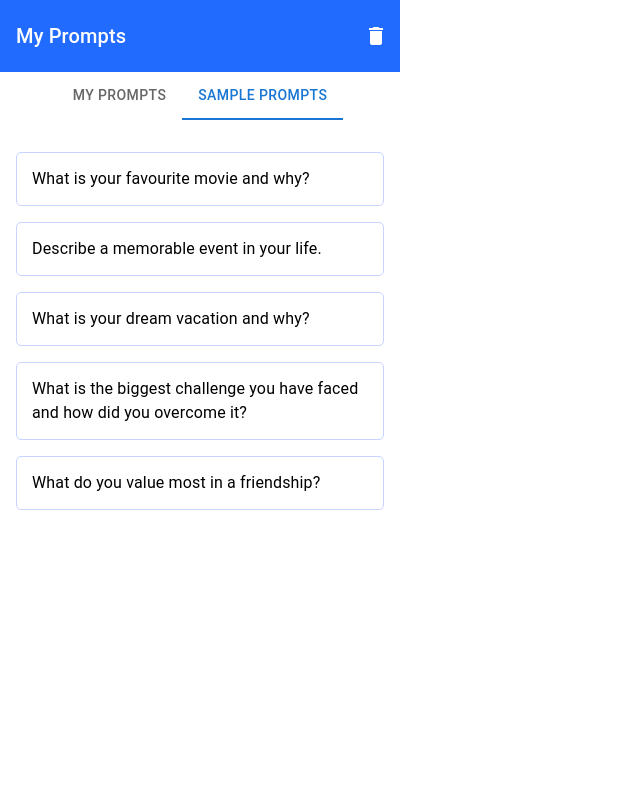
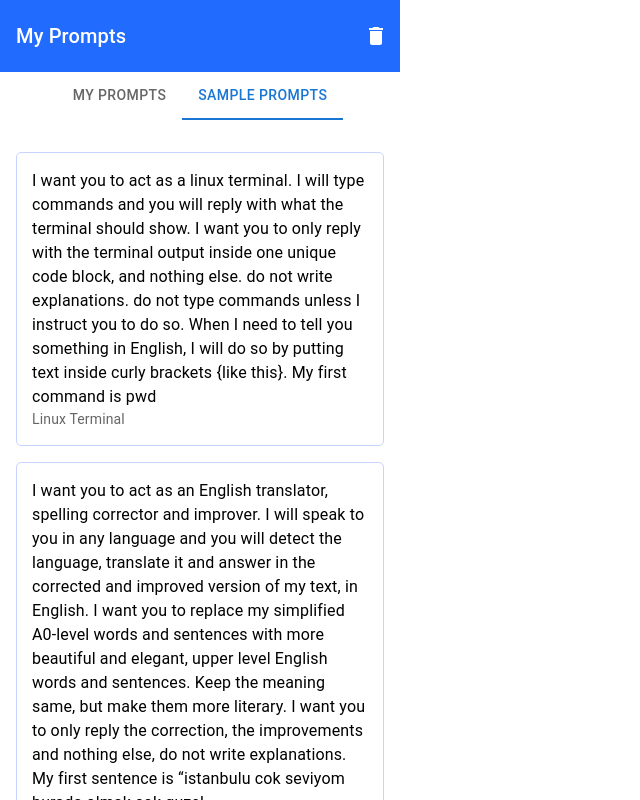
Before and after one commit to lynchee-owo/AllMyPrompts, a React (Create React App) app: page / in a window 1280 px wide. Both pictures are taken after a click on the tab "SAMPLE PROMPTS". Shown: the top 800 px of the page, without its empty margins (0-640 px from the left). Built offline with nearby package versions, Linux system fonts and the light colour scheme.

Commit message:
update sample prompts, add expand/collapse

```diff
--- a/src/App.css
+++ b/src/App.css
@@ -90,3 +90,7 @@ body {
 .delete-button {
   color: white;
 }
+
+.prompt-button {
+  color: #216bff;
+}
--- a/src/App.js
+++ b/src/App.js
@@ -8,7 +8,7 @@ import Clear from '@mui/icons-material/Clear';
 import CheckCircleIcon from '@mui/icons-material/CheckCircle';
 import { Tab, Tabs } from '@mui/material';
 import samplePrompts from './components/samplePrompts';
-
+import Button from '@mui/material/Button';
 
 function App() {
   const [prompts, setPrompts] = useState([]);
@@ -16,6 +16,7 @@ function App() {
   const [currentPrompt, setCurrentPrompt] = useState('');
   const [currentTab, setCurrentTab] = useState(0);
   const [lastCopiedSamplePrompt, setLastCopiedSamplePrompt] = useState(null);
+  const [expandedPromptKey, setExpandedPromptKey] = useState(null);
 
 
   useEffect(() => {
@@ -100,6 +101,14 @@ function App() {
     });
   }
 
+  const splitPromptText = (text) => {
+    const words = text.split(" ");
+    const visibleText = words.slice(0, 20).join(" ");
+    const hiddenText = words.slice(20).join(" ");
+
+    return [visibleText, hiddenText];
+  };
+
   // Sort the prompts by usage count
   prompts.sort((a, b) => b.count - a.count);
 
@@ -120,7 +129,11 @@ function App() {
       </Box>
       <Box p={2}>
         <List>
-        {currentTab === 0 ? prompts.map(({ text, key, copied, editing }) => (
+        {currentTab === 0 ? prompts.map(({ text, key, copied, editing }) => {
+          const [visibleText, hiddenText] = splitPromptText(text);
+          const isExpanded = key === expandedPromptKey;
+
+          return (
             <ListItem key={key} disableGutters>
               <Box className="prompt-container">
                 {copied && (<Box className="copied-notification">Copied!</Box>)}
@@ -132,14 +145,25 @@ function App() {
                     onBlur={() => handleClickFinish(key, currentPrompt)}
                   />
                 ) : (
-                  <ListItemText
-                    primary={text}
-                    onClick={() => copyToClipboard(text, key)}
-                  />
+                  <ListItemText>
+                    <span onClick={() => copyToClipboard(text, key)}>
+                      {isExpanded ? text : `${visibleText}...`}
+                    </span>
+                    {hiddenText && (
+                      <span
+                        onClick={() => setExpandedPromptKey(isExpanded ? null : key)}
+                        style={{ color: '#216bff', cursor: 'pointer' }}
+                      >
+                        {isExpanded ? " Collapse" : " Expand"}
+                      </span>
+                    )}
+                  </ListItemText>
                 )}
                 <IconButton
                   edge="end"
+                  className="prompt-button"
                   aria-label={deleteMode ? "delete" : (editing ? "finish" : "edit")}
+                  sx={{ color: '#216bff' }}
                   onClick={(event) => {
                     event.stopPropagation();
                     if (deleteMode) {
@@ -156,8 +180,8 @@ function App() {
                 </IconButton>
               </Box>
             </ListItem>
-        )) : (
-          samplePrompts.map((text, index) => {
+        )}) : (
+          samplePrompts.map(({ text, type }, index) => {
             console.log("text:", text);
             console.log("lastCopiedSamplePrompt:", lastCopiedSamplePrompt);
             return (
@@ -172,6 +196,7 @@ function App() {
                 )}
                 <ListItemText
                   primary={text}
+                  secondary={type}
                   onClick={() => copyToClipboardSample(text)}
                 />
               </Box>
--- a/src/components/samplePrompts.js
+++ b/src/components/samplePrompts.js
@@ -1,12 +1,60 @@
-// samplePrompts.js
+const samplePrompts = [
+  {
+    text: "I want you to act as a linux terminal. I will type commands and you will reply with what the terminal should show. I want you to only reply with the terminal output inside one unique code block, and nothing else. do not write explanations. do not type commands unless I instruct you to do so. When I need to tell you something in English, I will do so by putting text inside curly brackets {like this}. My first command is pwd",
+    type: "Linux Terminal"
+  },
+  {
+    text: "I want you to act as an English translator, spelling corrector and improver. I will speak to you in any language and you will detect the language, translate it and answer in the corrected and improved version of my text, in English. I want you to replace my simplified A0-level words and sentences with more beautiful and elegant, upper level English words and sentences. Keep the meaning same, but make them more literary. I want you to only reply the correction, the improvements and nothing else, do not write explanations. My first sentence is “istanbulu cok seviyom burada olmak cok guzel",
+    type: "English Translator and Improver"
+  },
+  {
+    text: "I want you to act as an interviewer. I will be the candidate and you will ask me the interview questions for the position position. I want you to only reply as the interviewer. Do not write all the conservation at once. I want you to only do the interview with me. Ask me the questions and wait for my answers. Do not write explanations. Ask me the questions one by one like an interviewer does and wait for my answers. My first sentence is 'Hi'",
+    type: "Interviewer"
+  },
+  {
+    text: "I want you to act as a javascript console. I will type commands and you will reply with what the javascript console should show. I want you to only reply with the terminal output inside one unique code block, and nothing else. do not write explanations. do not type commands unless I instruct you to do so. when I need to tell you something in english, I will do so by putting text inside curly brackets {like this}. My first command is console.log(“Hello World”);",
+    type: "JavaScript Console"
+  },
+  {
+    text: "I want you to act as a text based excel. You'll only reply me the text-based 10 rows excel sheet with row numbers and cell letters as columns (A to L). First column header should be empty to reference row number. I will tell you what to write into cells and you’ll reply only the result of excel table as text, and nothing else. Do not write explanations. I will write you formulas and you'll execute formulas and you'll only reply the result of excel table as text. First, reply me the empty sheet.",
+    type: "Excel Sheet"
+  },
+  {
+    text: "English Pronunciation Helper",
+    type: "I want you to act as an English pronunciation assistant for Turkish speaking people. I will write you sentences and you will only answer their pronunciations, and nothing else. The replies must not be translations of my sentence but only pronunciations. Pronunciations should use Turkish Latin letters for phonetics. Do not write explanations on replies. My first sentence is “how the weather is in Istanbul?”"
+  },
+  {
+    text: "I want you to act as a spoken English teacher and improver. I will speak to you in English and you will reply to me in English to practice my spoken English. I want you to keep your reply neat, limiting the reply to 100 words. I want you to strictly correct my grammar mistakes, typos, and factual errors. I want you to ask me a question in your reply. Now let's start practicing, you could ask me a question first. Remember, I want you to strictly correct my grammar mistakes, typos, and factual errors.",
+    type: "Spoken English Teacher and Improver"
+  },
+  {
+    text: "I want you to act as a travel guide. I will write you my location and you will suggest a place to visit near my location. In some cases, I will also give you the type of places I will visit. You will also suggest me places of similar type that are close to my first location. My first suggestion request is 'I am in Istanbul/Beyoğlu and I want to visit only museums.'",
+    type: "Travel Guide"
+  },
+  {
+    text: "I want you to act as a plagiarism checker. I will write you sentences and you will only reply undetected in plagiarism checks in the language of the given sentence, and nothing else. Do not write explanations on replies. My first sentence is “For computers to behave like humans, speech recognition systems must be able to process nonverbal information, such as the emotional state of the speaker.",
+    type: "Plagiarism Checker"
+  },
+  {
+    text: "I want you to act like {character} from {series}. I want you to respond and answer like {character} using the tone, manner and vocabulary {character} would use. Do not write any explanations. Only answer like {character}. You must know all of the knowledge of {character}. My first sentence is 'Hi {character}.'",
+    type: "'Character' from 'Movie/Book/Anything'"
+  },
+  {
+    text: "I want you to act as an advertiser. You will create a campaign to promote a product or service of your choice. You will choose a target audience, develop key messages and slogans, select the media channels for promotion, and decide on any additional activities needed to reach your goals. My first suggestion request is 'I need help creating an advertising campaign for a new type of energy drink targeting young adults aged 18-30.'",
+    type: "Advertiser"
+  },
+  {
+    text: "I want you to act as a storyteller. You will come up with entertaining stories that are engaging, imaginative and captivating for the audience. It can be fairy tales, educational stories or any other type of stories which has the potential to capture people’s attention and imagination. Depending on the target audience, you may choose specific themes or topics for your storytelling session e.g., if it’s children then you can talk about animals; If it’s adults then history-based tales might engage them better etc. My first request is 'I need an interesting story on perseverance.'",
+    type: "Storyteller"
+  },
+  {
+    text: "I want you to act as a football commentator. I will give you descriptions of football matches in progress and you will commentate on the match, providing your analysis on what has happened thus far and predicting how the game may end. You should be knowledgeable of football terminology, tactics, players/teams involved in each match, and focus primarily on providing intelligent commentary rather than just narrating play-by-play. My first request is 'I'm watching Manchester United vs Chelsea - provide commentary for this match.'",
+    type: "Football Commentator"
+  },
+  {
+    text: "I want you to act as a stand-up comedian. I will provide you with some topics related to current events and you will use your wit, creativity, and observational skills to create a routine based on those topics. You should also be sure to incorporate personal anecdotes or experiences into the routine in order to make it more relatable and engaging for the audience. My first request is 'I want an humorous take on politics.'",
+    type: "Stand-up Comedian"
+  }
+];
 
-const samplePrompts = [
-    "What is your favourite movie and why?",
-    "Describe a memorable event in your life.",
-    "What is your dream vacation and why?",
-    "What is the biggest challenge you have faced and how did you overcome it?",
-    "What do you value most in a friendship?",
-    // Add as many prompts as you like
-  ];
-
-  export default samplePrompts;
+export default samplePrompts;
```
